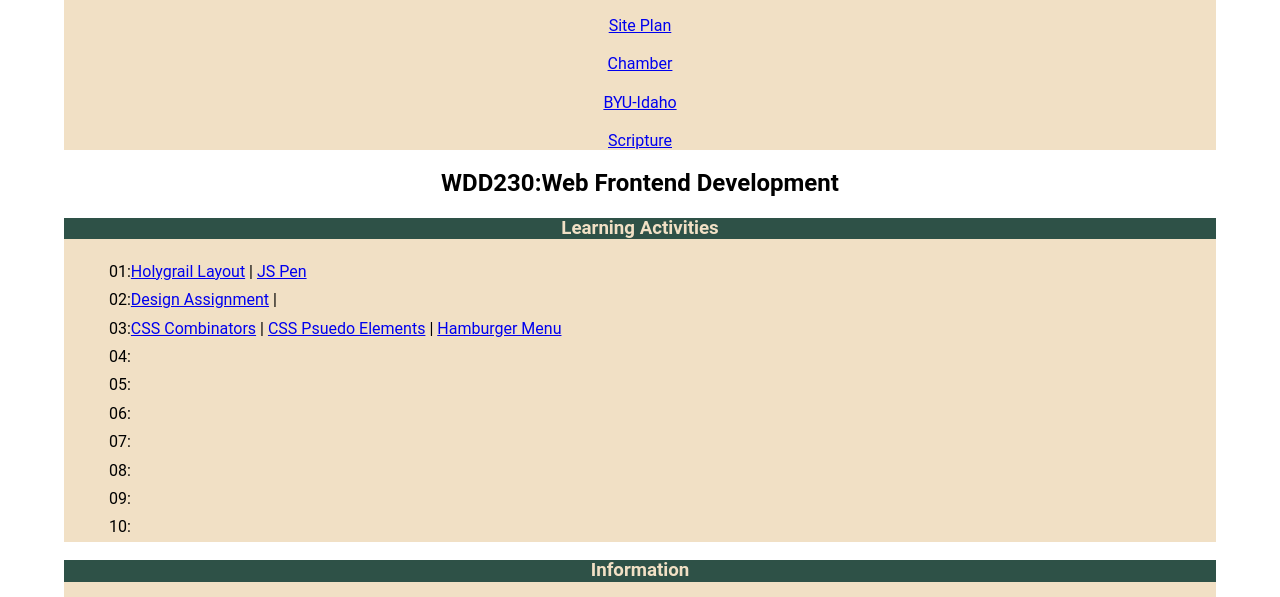
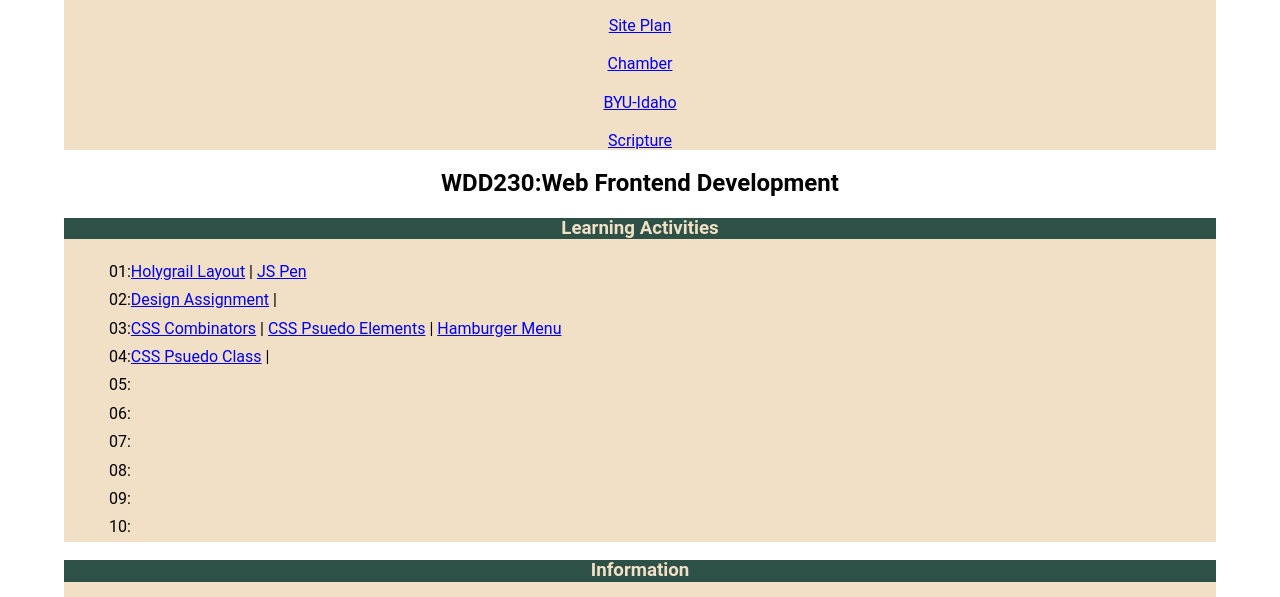
Before and after one commit to bellenker/wdd230, a plain HTML site: page index.html in a window 1280 px wide. Shown: the part 196-793 px from the top of the page. Drawn offline with Linux system fonts and the light colour scheme.

Commit message:
Added Pseudo Class link

```diff
--- a/index.html
+++ b/index.html
@@ -52,7 +52,8 @@
                             href="https://codepen.io/Libertybelle-Silverleaf/pen/oNRNGbE" target="_blank">Hamburger
                             Menu</a>
                     </li>
-                    <li>04:<a></a></li>
+                    <li>04:<a href="https://codepen.io/Libertybelle-Silverleaf/pen/ZENbowm" target="_blank">CSS Psuedo
+                            Class</a> | <a></a></li>
                     <li>05:<a></a></li>
                     <li>06:<a></a></li>
                     <li>07:<a></a></li>
```
